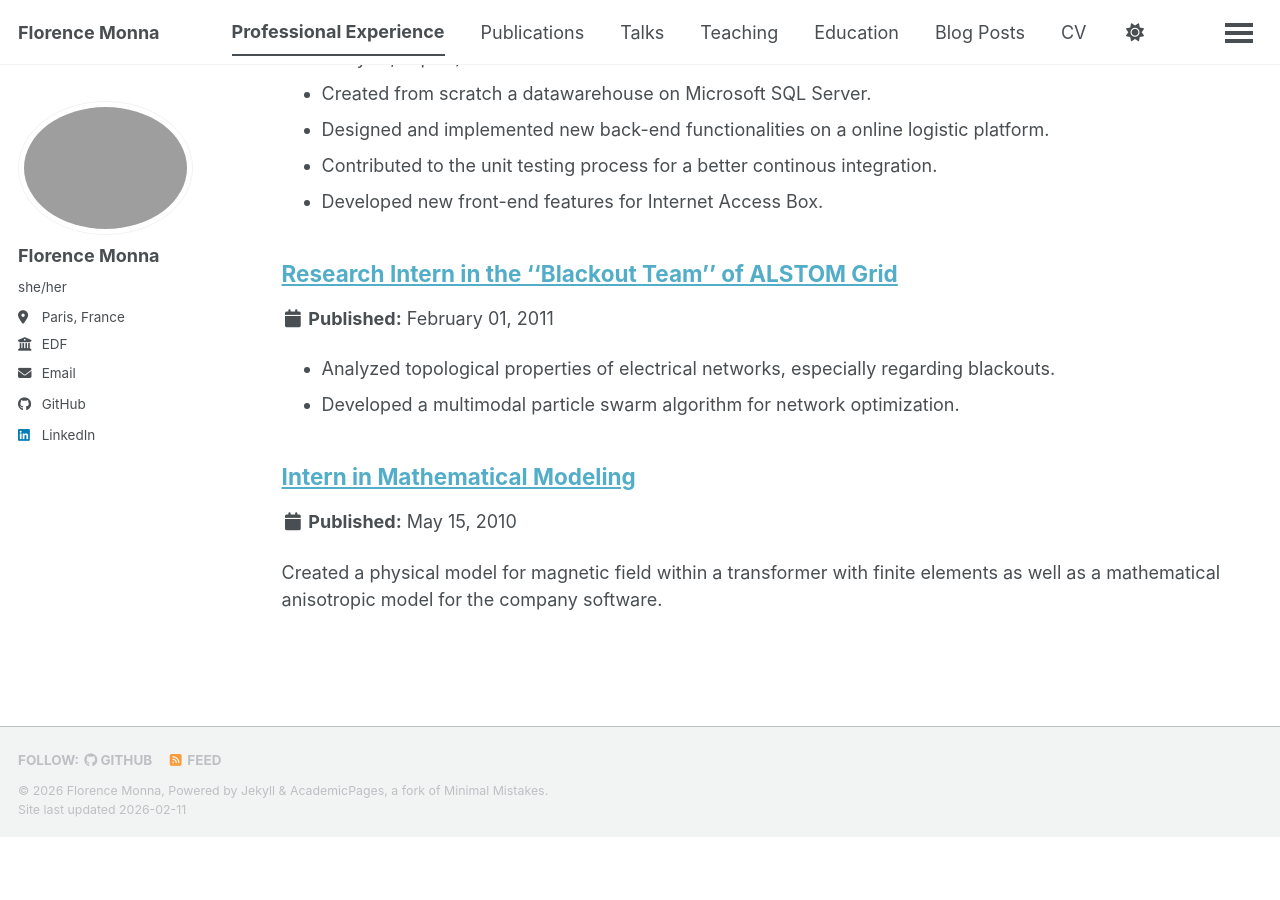
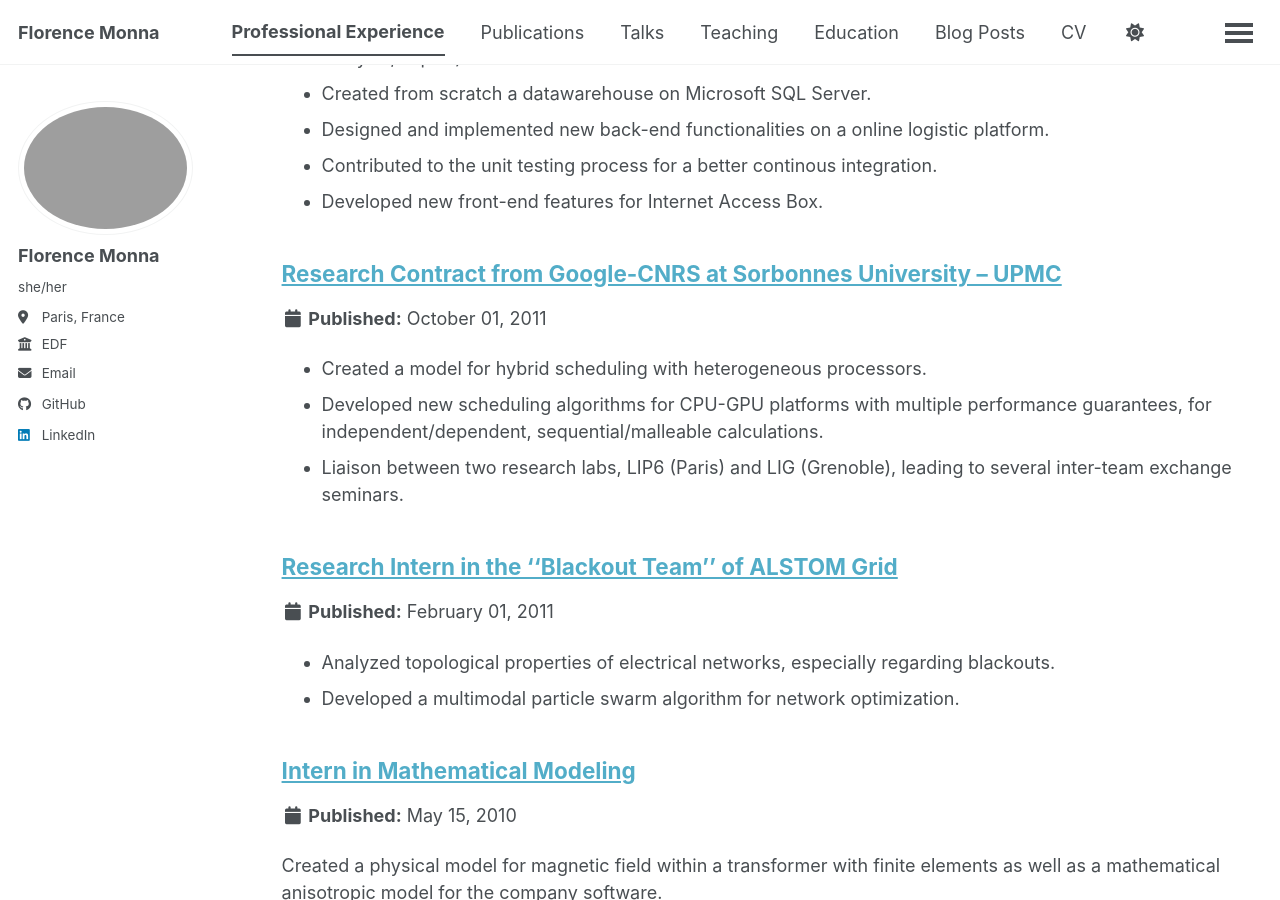
Before and after one commit to fmonna/fmonna.github.io, a Jekyll site: the page built from _pages/experience.html, in a window 1280 px wide and 900 px high, scrolled down 1993 px. Built offline with Jekyll 4.4.1, drawn with Linux system fonts in a browser that asks for light colours; a script bundle is joined from its source files by our own code; library files that are not in the unit come from our copies; a file with an impossible date is left out; before the commit the page ends 2830 px from its top, so only the background shows below that.

Commit message:
Update cnrs.md

```diff
--- a/_experience/cnrs.md
+++ b/_experience/cnrs.md
@@ -1,6 +1,6 @@
 ---
 title: "Research Contract from Google-CNRS at Sorbonnes University -- UPMC"
-date: 2011-2014
+date: 2011-10-01 to 2014-11-25
 en_short: "Worked on backend systems using Rust and PostgreSQL"
 ---
 
```
